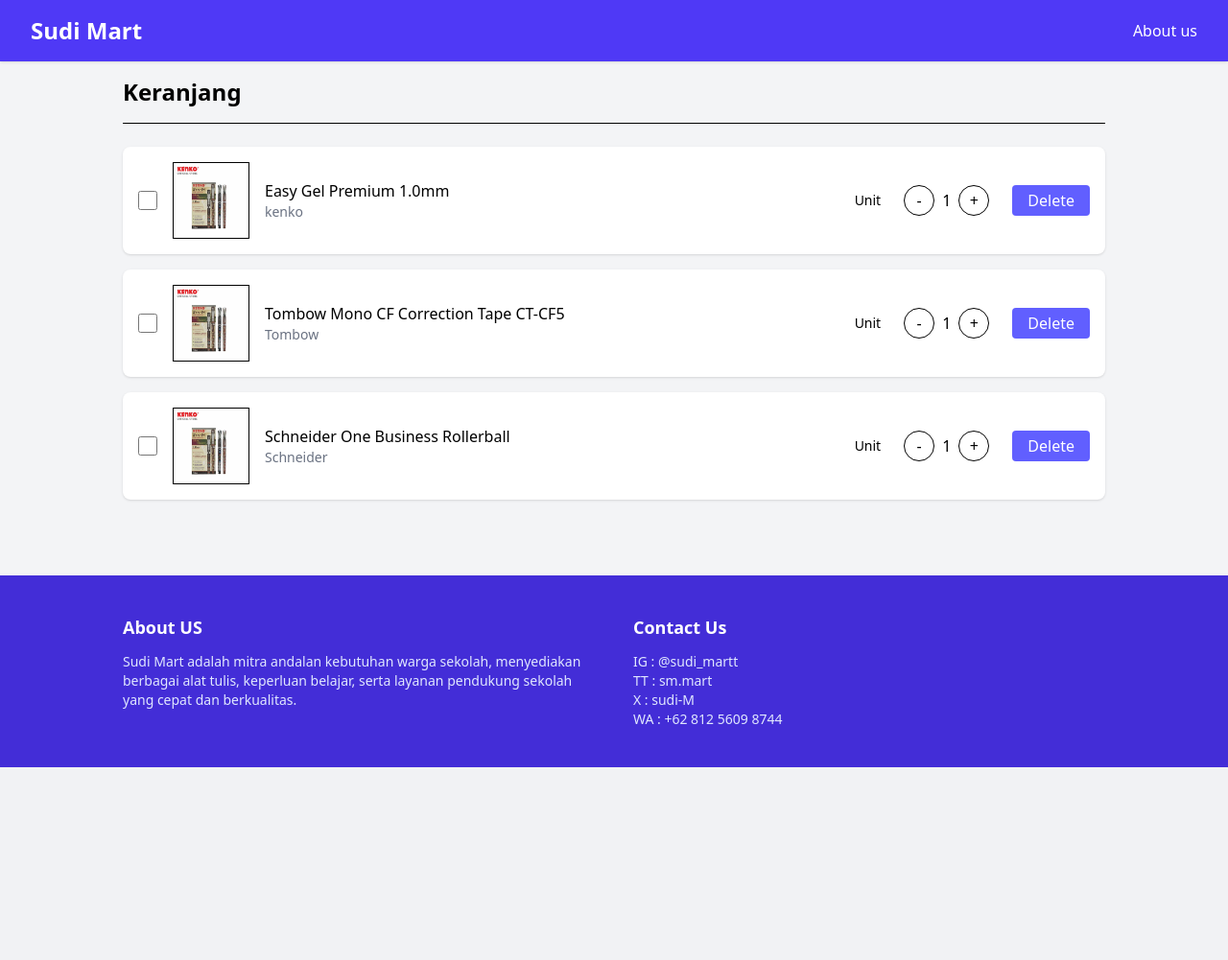
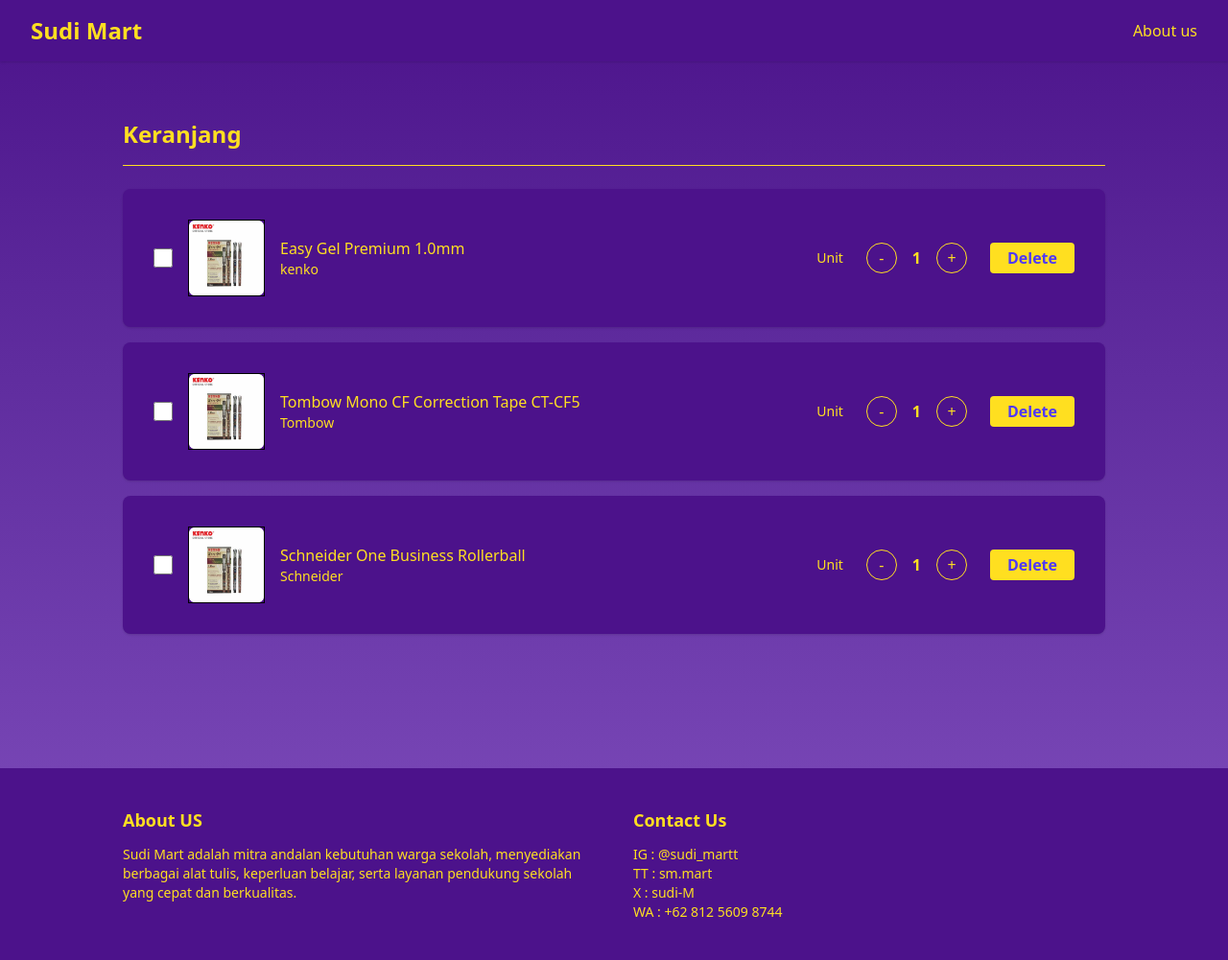
Before and after one commit to Vido-Faresky1122/Simulasi-Eccomerce, a PHP site: page /cart in a window 1280 px wide. Shown: the whole page at 96% size. Before the commit the page ends 800 px from the top, so only its background shows below. Run offline with PHP 8.4, Linux system fonts and the light colour scheme.

Commit message:
feat: update web design

```diff
--- a/app/views/cart.php
+++ b/app/views/cart.php
@@ -9,126 +9,125 @@
 
 
 
-<body class="bg-gray-100 min-h-screen font-sans flex flex-col">
+<body class="bg-gray-100 min-h-screen font-sans flex flex-col gap-15 bg-linear-to-b from-[#4C128B] to-[#814FBE]">
 
- <header class="bg-indigo-600 shadow-sm">
+ <header class="bg-[#4C128B] shadow-sm">
     <div class="max-w-7xl mx-auto px-4 sm:px-6 lg:px-8">
       <div class="flex justify-between items-center h-16">
 
         <div class="shrink-0">
-          <a href="/" class="text-2xl font-bold text-white">Sudi Mart</a>
+          <a href="/" class="text-2xl font-bold text-yellow-300">Sudi Mart</a>
         </div>
 
         <div class="flex items-center space-x-4">
-          <a href="#" class="hover:underline text-m text-white">About us</a>
+          <a href="#" class="hover:underline text-m text-yellow-300">About us</a>
         </div>
       </div>
     </div>
   </header>
 
-<main class="grow flex flex-col items-center justify-center">
+<main class="grow flex flex-col items-center">
 
-<div class="w-5xl mx-auto">
+<div class="w-5xl mx-auto gap-10">
 
-    <h1 class="text-2xl font-semibold mb-4">Keranjang</h1>
-    <hr class="mb-6">
+    <h1 class="text-2xl text-yellow-300 font-bold mb-4">Keranjang</h1>
+    <hr class="mb-6 text-yellow-300">
 
-    <div class="bg-white rounded-lg shadow p-4 flex items-center justify-between mb-4">
+    <div class="bg-[#4C128B] rounded-lg shadow p-8 flex items-center justify-between mb-4">
 
       <div class="flex items-center gap-4">
-        <input type="checkbox" class="w-5 h-5">
+        <input type="checkbox" class="w-5 h-5 bg-indigo-600">
 
         <img src="/assets/penkenko.png" class="w-20 h-20 object-cover border">
 
         <div>
-          <h2 class="font-medium">Easy Gel Premium 1.0mm</h2>
-          <p class="text-sm text-gray-500">kenko</p>
+          <h2 class="font-medium text-yellow-300">Easy Gel Premium 1.0mm</h2>
+          <p class="text-sm text-yellow-300">kenko</p>
         </div>
       </div>
 
       <div class="flex items-center gap-6">
-        <p class="text-sm">Unit</p>
+        <p class="text-sm text-yellow-300">Unit</p>
 
-        <div class="flex items-center gap-2">
-          <button class="w-8 h-8 border rounded-full flex items-center justify-center hover:cursor-pointer hover:bg-indigo-100">-</button>
-          <span>1</span>
-          <button class="w-8 h-8 border rounded-full flex items-center justify-center hover:cursor-pointer hover:bg-indigo-100">+</button>
+        <div class="flex items-center gap-4">
+          <button class="text-yellow-300 w-8 h-8 border rounded-full flex items-center justify-center hover:cursor-pointer hover:bg-yellow-100">-</button>
+          <span class="text-yellow-300 font-bold text-l">1</span>
+          <button class="text-yellow-300 w-8 h-8 border rounded-full flex items-center justify-center hover:cursor-pointer hover:bg-yellow-100">+</button>
         </div>
 
-        <button class="bg-indigo-500 text-white px-4 py-1 rounded">
+        <button class="bg-yellow-300 text-indigo-600 font-bold px-4 py-1 rounded w-22 h-8">
           Delete
         </button>
       </div>
 
     </div>
 
-    <div class="bg-white rounded-lg shadow p-4 flex items-center justify-between mb-4">
+    <div class="bg-[#4C128B] rounded-lg shadow p-8 flex items-center justify-between mb-4">
 
       <div class="flex items-center gap-4">
-        <input type="checkbox" class="w-5 h-5">
+        <input type="checkbox" class="w-5 h-5 bg-indigo-600">
 
         <img src="/assets/penkenko.png" class="w-20 h-20 object-cover border">
 
         <div>
-          <h2 class="font-medium">Tombow Mono CF Correction Tape CT-CF5</h2>
-          <p class="text-sm text-gray-500">Tombow</p>
+          <h2 class="font-medium text-yellow-300">Tombow Mono CF Correction Tape CT-CF5</h2>
+          <p class="text-sm text-yellow-300">Tombow</p>
         </div>
       </div>
 
       <div class="flex items-center gap-6">
-        <p class="text-sm">Unit</p>
+        <p class="text-sm text-yellow-300">Unit</p>
 
-        <div class="flex items-center gap-2">
-          <button class="w-8 h-8 border rounded-full flex items-center justify-center hover:cursor-pointer hover:bg-indigo-100">-</button>
-          <span>1</span>
-          <button class="w-8 h-8 border rounded-full flex items-center justify-center hover:cursor-pointer hover:bg-indigo-100">+</button>
+        <div class="flex items-center gap-4">
+          <button class="text-yellow-300 w-8 h-8 border rounded-full flex items-center justify-center hover:cursor-pointer hover:bg-yellow-100">-</button>
+          <span class="text-yellow-300 font-bold text-l">1</span>
+          <button class="text-yellow-300 w-8 h-8 border rounded-full flex items-center justify-center hover:cursor-pointer hover:bg-yellow-100">+</button>
         </div>
 
-        <button class="bg-indigo-500 text-white px-4 py-1 rounded">
+        <button class="bg-yellow-300 text-indigo-600 font-bold px-4 py-1 rounded w-22 h-8">
           Delete
         </button>
       </div>
 
     </div>
 
-    <div class="bg-white rounded-lg shadow p-4 flex items-center justify-between">
+    <div class="bg-[#4C128B] rounded-lg shadow p-8 flex items-center justify-between mb-4">
 
       <div class="flex items-center gap-4">
-        <input type="checkbox" class="w-5 h-5">
+        <input type="checkbox" class="w-5 h-5 bg-indigo-600">
 
         <img src="/assets/penkenko.png" class="w-20 h-20 object-cover border">
 
         <div>
-          <h2 class="font-medium">Schneider One Business Rollerball</h2>
-          <p class="text-sm text-gray-500">Schneider</p>
+          <h2 class="font-medium text-yellow-300">Schneider One Business Rollerball</h2>
+          <p class="text-sm text-yellow-300">Schneider</p>
         </div>
       </div>
 
       <div class="flex items-center gap-6">
-        <p class="text-sm">Unit</p>
+        <p class="text-sm text-yellow-300">Unit</p>
 
-        <div class="flex items-center gap-2">
-          <button class="w-8 h-8 border rounded-full flex items-center justify-center hover:cursor-pointer hover:bg-indigo-100">-</button>
-          <span>1</span>
-          <button class="w-8 h-8 border rounded-full flex items-center justify-center hover:cursor-pointer hover:bg-indigo-100">+</button>
+        <div class="flex items-center gap-4">
+          <button class="text-yellow-300 w-8 h-8 border rounded-full flex items-center justify-center hover:cursor-pointer hover:bg-yellow-100">-</button>
+          <span class="text-yellow-300 font-bold text-l">1</span>
+          <button class="text-yellow-300 w-8 h-8 border rounded-full flex items-center justify-center hover:cursor-pointer hover:bg-yellow-100">+</button>
         </div>
 
-        <button class="bg-indigo-500 text-white px-4 py-1 rounded">
+        <button class="bg-yellow-300 text-indigo-600 font-bold px-4 py-1 rounded w-22 h-8">
           Delete
         </button>
       </div>
-
     </div>
 
   </div>
 </main>
 
-  <footer class="mt-16 bg-indigo-700 text-white py-10 px-10">
+  <footer class="mt-16 bg-[#4C128B] text-yellow-300 py-10 px-10">
     <div class="max-w-5xl mx-auto grid md:grid-cols-2 gap-10">
 
       <div>
         <h2 class="text-lg font-semibold mb-3">About US</h2>
-        <p class="text-sm text-indigo-100">
+        <p class="text-sm text-yellow-300">
           Sudi Mart adalah mitra andalan kebutuhan warga sekolah,
           menyediakan berbagai alat tulis, keperluan belajar,
           serta layanan pendukung sekolah yang cepat dan berkualitas.
@@ -137,7 +136,7 @@
 
       <div>
         <h2 class="text-lg font-semibold mb-3">Contact Us</h2>
-        <p class="text-sm text-indigo-100">
+        <p class="text-sm text-yellow-300">
           IG : @sudi_martt <br>
           TT : sm.mart <br>
           X : sudi-M <br>
--- a/public/css/output.css
+++ b/public/css/output.css
@@ -7,25 +7,25 @@
       "Segoe UI Emoji", "Segoe UI Symbol", "Noto Color Emoji";
     --font-mono: ui-monospace, SFMono-Regular, Menlo, Monaco, Consolas, "Liberation Mono",
       "Courier New", monospace;
+    --color-amber-300: oklch(87.9% 0.169 91.605);
+    --color-yellow-100: oklch(97.3% 0.071 103.193);
     --color-yellow-300: oklch(90.5% 0.182 98.111);
-    --color-indigo-50: oklch(96.2% 0.018 272.314);
+    --color-yellow-500: oklch(79.5% 0.184 86.047);
     --color-indigo-100: oklch(93% 0.034 272.788);
-    --color-indigo-200: oklch(87% 0.065 274.039);
     --color-indigo-400: oklch(67.3% 0.182 276.935);
     --color-indigo-500: oklch(58.5% 0.233 277.117);
     --color-indigo-600: oklch(51.1% 0.262 276.966);
     --color-indigo-700: oklch(45.7% 0.24 277.023);
     --color-indigo-800: oklch(39.8% 0.195 277.366);
+    --color-purple-800: oklch(43.8% 0.218 303.724);
+    --color-purple-900: oklch(38.1% 0.176 304.987);
     --color-gray-100: oklch(96.7% 0.003 264.542);
     --color-gray-500: oklch(55.1% 0.027 264.364);
     --color-gray-600: oklch(44.6% 0.03 256.802);
     --color-gray-700: oklch(37.3% 0.034 259.733);
     --color-white: #fff;
     --spacing: 0.25rem;
-    --container-xl: 36rem;
-    --container-4xl: 56rem;
     --container-5xl: 64rem;
-    --container-6xl: 72rem;
     --container-7xl: 80rem;
     --text-xs: 0.75rem;
     --text-xs--line-height: calc(1 / 0.75);
@@ -39,8 +39,6 @@
     --text-2xl--line-height: calc(2 / 1.5);
     --text-3xl: 1.875rem;
     --text-3xl--line-height: calc(2.25 / 1.875);
-    --text-4xl: 2.25rem;
-    --text-4xl--line-height: calc(2.5 / 2.25);
     --font-weight-medium: 500;
     --font-weight-semibold: 600;
     --font-weight-bold: 700;
@@ -329,50 +292,29 @@
   .w-5xl {
     width: var(--container-5xl);
   }
-  .w-6xl {
-    width: var(--container-6xl);
-  }
-  .w-7xl {
-    width: var(--container-7xl);
-  }
   .w-8 {
     width: calc(var(--spacing) * 8);
   }
   .w-10 {
     width: calc(var(--spacing) * 10);
   }
-  .w-14 {
-    width: calc(var(--spacing) * 14);
-  }
   .w-20 {
     width: calc(var(--spacing) * 20);
+  }
+  .w-22 {
+    width: calc(var(--spacing) * 22);
+  }
+  .w-25 {
+    width: calc(var(--spacing) * 25);
+  }
+  .w-30 {
+    width: calc(var(--spacing) * 30);
   }
   .w-40 {
     width: calc(var(--spacing) * 40);
   }
-  .w-41 {
-    width: calc(var(--spacing) * 41);
-  }
-  .w-50 {
-    width: calc(var(--spacing) * 50);
-  }
-  .w-55 {
-    width: calc(var(--spacing) * 55);
-  }
-  .w-60 {
-    width: calc(var(--spacing) * 60);
-  }
-  .w-70 {
-    width: calc(var(--spacing) * 70);
-  }
-  .w-100 {
-    width: calc(var(--spacing) * 100);
-  }
   .w-120 {
     width: calc(var(--spacing) * 120);
-  }
-  .w-150 {
-    width: calc(var(--spacing) * 150);
   }
   .w-200 {
     width: calc(var(--spacing) * 200);
@@ -523,14 +439,20 @@
     border-left-style: var(--tw-border-style);
     border-left-width: 2px;
   }
-  .border-indigo-400 {
-    border-color: var(--color-indigo-400);
-  }
   .border-indigo-500 {
     border-color: var(--color-indigo-500);
   }
-  .border-indigo-600 {
-    border-color: var(--color-indigo-600);
+  .border-yellow-300 {
+    border-color: var(--color-yellow-300);
+  }
+  .border-yellow-500 {
+    border-color: var(--color-yellow-500);
+  }
+  .bg-\[\#4C128B\] {
+    background-color: #4C128B;
+  }
+  .bg-\[\#40128B\] {
+    background-color: #40128B;
   }
   .bg-gray-100 {
     background-color: var(--color-gray-100);
@@ -550,38 +472,55 @@
   .bg-yellow-300 {
     background-color: var(--color-yellow-300);
   }
+  .bg-yellow-500 {
+    background-color: var(--color-yellow-500);
+  }
+  .bg-linear-to-b {
+    --tw-gradient-position: to bottom;
+    @supports (background-image: linear-gradient(in lab, red, red)) {
+      --tw-gradient-position: to bottom in oklab;
+    }
+    background-image: linear-gradient(var(--tw-gradient-stops));
+  }
+  .from-\[\#4C128B\] {
+    --tw-gradient-from: #4C128B;
+    --tw-gradient-stops: var(--tw-gradient-via-stops, var(--tw-gradient-position), var(--tw-gradient-from) var(--tw-gradient-from-position), var(--tw-gradient-to) var(--tw-gradient-to-position));
+  }
+  .from-\[\#40128B\] {
+    --tw-gradient-from: #40128B;
+    --tw-gradient-stops: var(--tw-gradient-via-stops, var(--tw-gradient-position), var(--tw-gradient-from) var(--tw-gradient-from-position), var(--tw-gradient-to) var(--tw-gradient-to-position));
+  }
+  .to-\[\#6F4DB0\] {
+    --tw-gradient-to: #6F4DB0;
+    --tw-gradient-stops: var(--tw-gradient-via-stops, var(--tw-gradient-position), var(--tw-gradient-from) var(--tw-gradient-from-position), var(--tw-gradient-to) var(--tw-gradient-to-position));
+  }
+  .to-\[\#814FBE\] {
+    --tw-gradient-to: #814FBE;
+    --tw-gradient-stops: var(--tw-gradient-via-stops, var(--tw-gradient-position), var(--tw-gradient-from) var(--tw-gradient-from-position), var(--tw-gradient-to) var(--tw-gradient-to-position));
+  }
   .object-cover {
     object-fit: cover;
-  }
-  .p-1 {
-    padding: calc(var(--spacing) * 1);
   }
   .p-4 {
     padding: calc(var(--spacing) * 4);
   }
+  .p-6 {
+    padding: calc(var(--spacing) * 6);
+  }
+  .p-8 {
+    padding: calc(var(--spacing) * 8);
+  }
+  .p-15 {
+    padding: calc(var(--spacing) * 15);
+  }
   .p-20 {
     padding: calc(var(--spacing) * 20);
-  }
-  .p-23 {
-    padding: calc(var(--spacing) * 23);
-  }
-  .p-25 {
-    padding: calc(var(--spacing) * 25);
-  }
-  .p-30 {
-    padding: calc(var(--spacing) * 30);
-  }
-  .p-40 {
-    padding: calc(var(--spacing) * 40);
   }
   .px-3 {
     padding-inline: calc(var(--spacing) * 3);
   }
   .px-4 {
     padding-inline: calc(var(--spacing) * 4);
-  }
-  .px-6 {
-    padding-inline: calc(var(--spacing) * 6);
   }
   .px-8 {
     padding-inline: calc(var(--spacing) * 8);
@@ -671,11 +604,14 @@
   .text-indigo-600 {
     color: var(--color-indigo-600);
   }
-  .text-indigo-700 {
-    color: var(--color-indigo-700);
-  }
   .text-white {
     color: var(--color-white);
+  }
+  .text-yellow-300 {
+    color: var(--color-yellow-300);
+  }
+  .text-yellow-500 {
+    color: var(--color-yellow-500);
   }
   .underline {
     text-decoration-line: underline;
@@ -754,17 +682,10 @@
       }
     }
   }
-  .hover\:bg-indigo-700 {
+  .hover\:bg-yellow-100 {
     &:hover {
       @media (hover: hover) {
-        background-color: var(--color-indigo-700);
-      }
-    }
-  }
-  .hover\:text-indigo-800 {
-    &:hover {
-      @media (hover: hover) {
-        color: var(--color-indigo-800);
+        background-color: var(--color-yellow-100);
       }
     }
   }
@@ -827,6 +748,52 @@
   syntax: "*";
   inherits: false;
   initial-value: solid;
+}
+@property --tw-gradient-position {
+  syntax: "*";
+  inherits: false;
+}
+@property --tw-gradient-from {
+  syntax: "<color>";
+  inherits: false;
+  initial-value: #0000;
+}
+@property --tw-gradient-via {
+  syntax: "<color>";
+  inherits: false;
+  initial-value: #0000;
+}
+@property --tw-gradient-to {
+  syntax: "<color>";
+  inherits: false;
+  initial-value: #0000;
+}
+@property --tw-gradient-stops {
+  syntax: "*";
+  inherits: false;
+}
+@property --tw-gradient-via-stops {
+  syntax: "*";
+  inherits: false;
+}
+@property --tw-gradient-from-position {
+  syntax: "<length-percentage>";
+  inherits: false;
+  initial-value: 0%;
+}
+@property --tw-gradient-via-position {
+  syntax: "<length-percentage>";
+  inherits: false;
+  initial-value: 50%;
+}
+@property --tw-gradient-to-position {
+  syntax: "<length-percentage>";
+  inherits: false;
+  initial-value: 100%;
+}
+@property --tw-leading {
+  syntax: "*";
+  inherits: false;
 }
 @property --tw-font-weight {
   syntax: "*";
@@ -902,6 +869,10 @@
   inherits: false;
   initial-value: solid;
 }
+@property --tw-duration {
+  syntax: "*";
+  inherits: false;
+}
 @property --tw-ease {
   syntax: "*";
   inherits: false;
@@ -912,6 +883,16 @@
       --tw-space-y-reverse: 0;
       --tw-space-x-reverse: 0;
       --tw-border-style: solid;
+      --tw-gradient-position: initial;
+      --tw-gradient-from: #0000;
+      --tw-gradient-via: #0000;
+      --tw-gradient-to: #0000;
+      --tw-gradient-stops: initial;
+      --tw-gradient-via-stops: initial;
+      --tw-gradient-from-position: 0%;
+      --tw-gradient-via-position: 50%;
+      --tw-gradient-to-position: 100%;
+      --tw-leading: initial;
       --tw-font-weight: initial;
       --tw-shadow: 0 0 #0000;
       --tw-shadow-color: initial;
@@ -928,6 +909,7 @@
       --tw-ring-offset-color: #fff;
       --tw-ring-offset-shadow: 0 0 #0000;
       --tw-outline-style: solid;
+      --tw-duration: initial;
       --tw-ease: initial;
     }
   }
```
Also changed, not shown: other parts of public/css/output.css (+34 -109 lines), app/views/products/show.php (+22 -21 lines), app/views/users/login.php (+11 -11 lines), app/views/users/register.php (+12 -12 lines), public/assets/logindesign1.png, public/assets/logindesign2.png.
